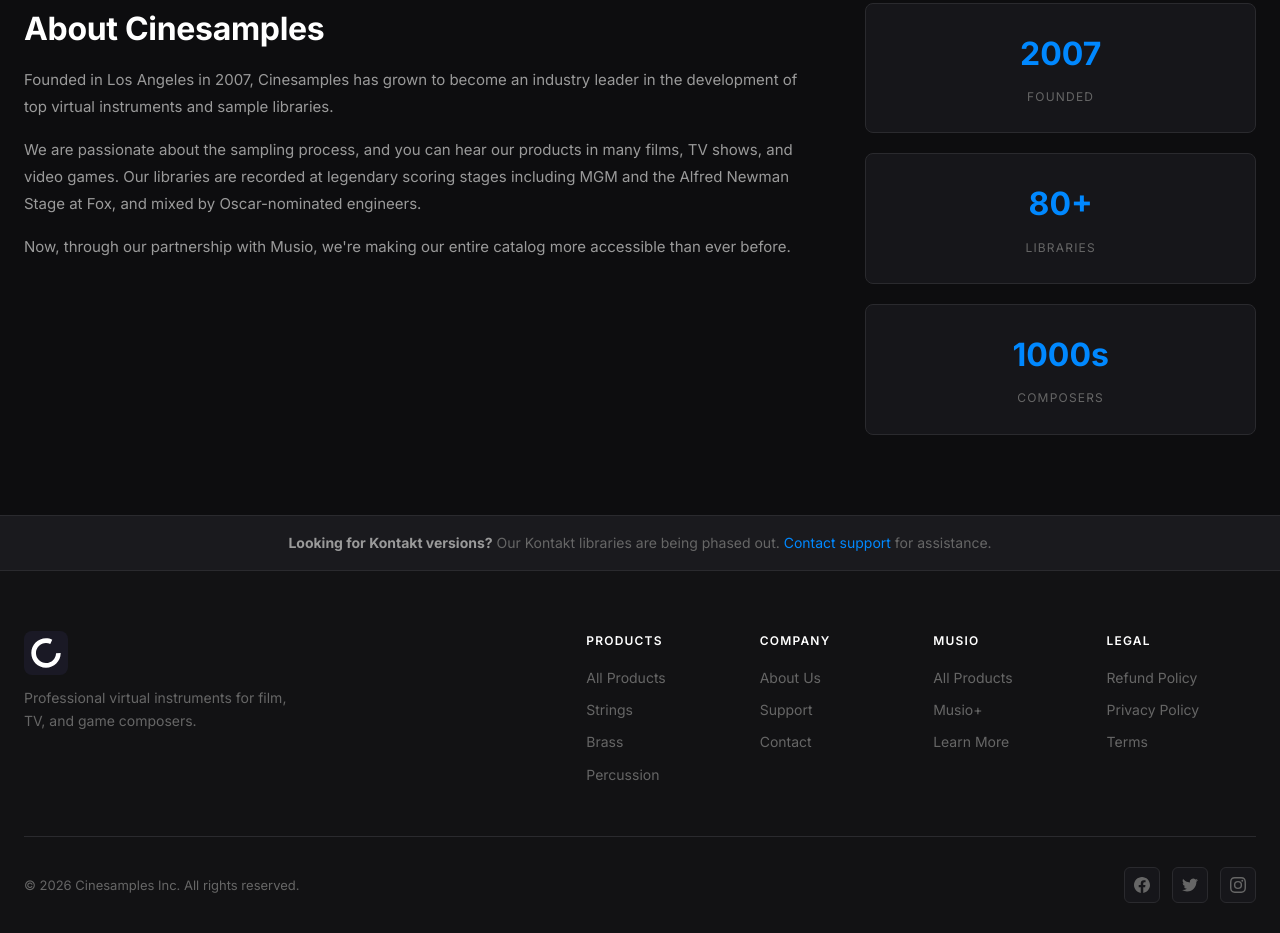
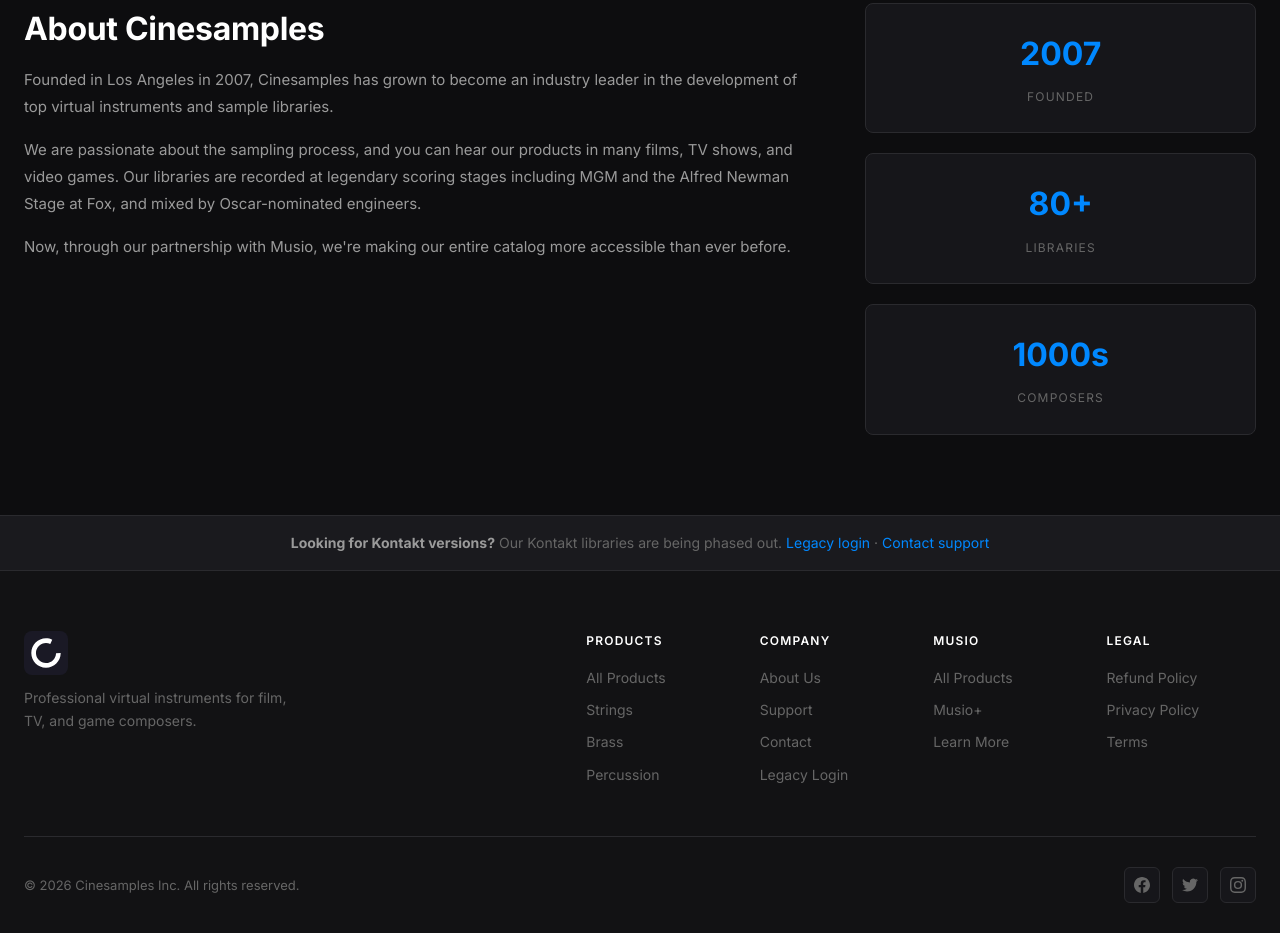
Before and after one commit to mpatti/cinesamples-new, a website: page index.html in a window 1280 px wide. Shown: the part 3448-4381 px from the top of the page. Drawn offline with Linux system fonts and the light colour scheme.

Commit message:
Add legacy login link for Kontakt customers

```diff
--- a/index.html
+++ b/index.html
@@ -372,7 +372,7 @@
     <!-- Kontakt Legacy Notice -->
     <section class="kontakt-notice-small">
         <div class="container">
-            <p><strong>Looking for Kontakt versions?</strong> Our Kontakt libraries are being phased out. <a href="https://support.cinesamples.com" target="_blank">Contact support</a> for assistance.</p>
+            <p><strong>Looking for Kontakt versions?</strong> Our Kontakt libraries are being phased out. <a href="https://store.cinesamples.com/users/sign_in" target="_blank">Legacy login</a> · <a href="https://support.cinesamples.com" target="_blank">Contact support</a></p>
         </div>
     </section>
 
@@ -399,6 +399,7 @@
                         <a href="#about">About Us</a>
                         <a href="https://support.cinesamples.com" target="_blank">Support</a>
                         <a href="https://support.cinesamples.com/hc/en-us/requests/new" target="_blank">Contact</a>
+                        <a href="https://store.cinesamples.com/users/sign_in" target="_blank">Legacy Login</a>
                     </div>
                     <div class="footer-column">
                         <h4>Musio</h4>
```
Also changed, not shown: products.html (+1 -1 lines).
